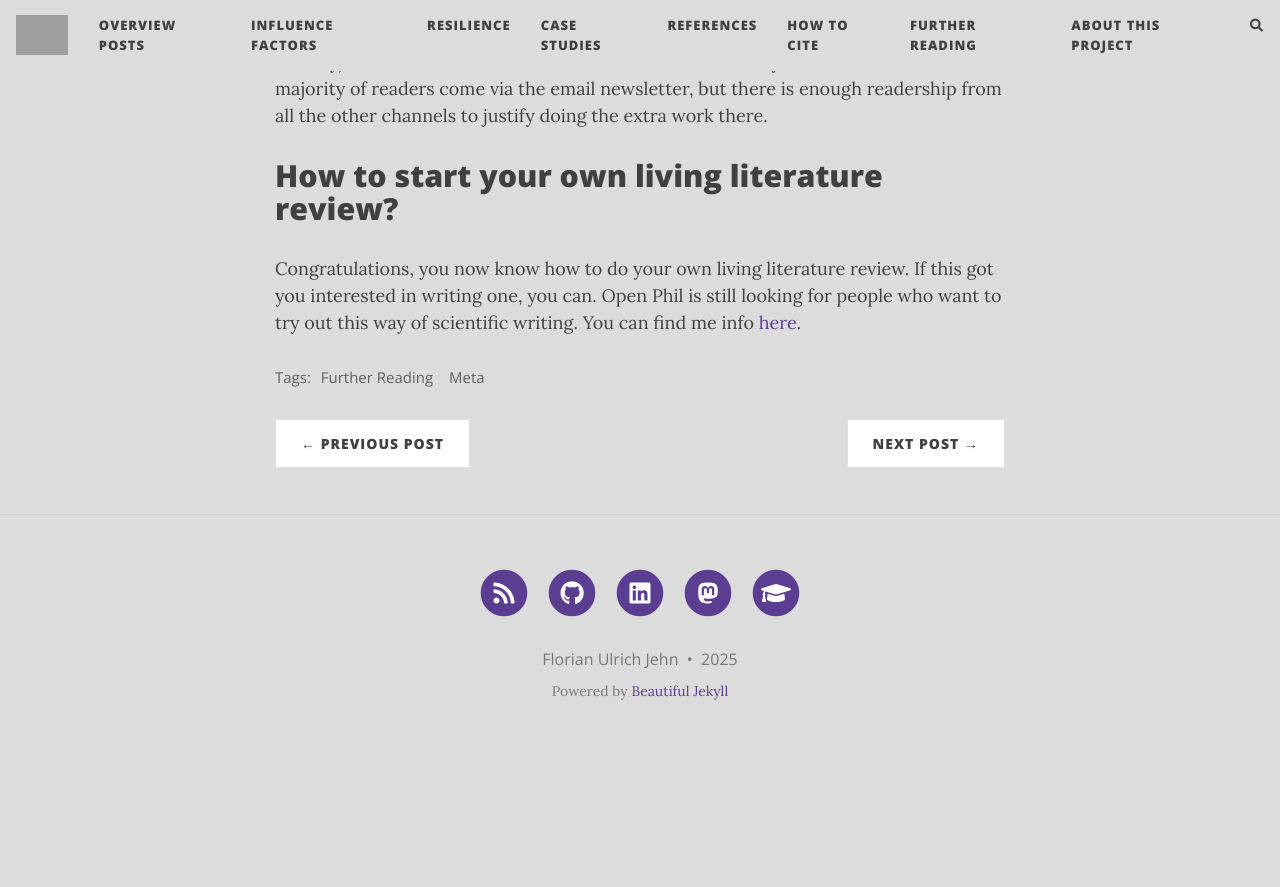
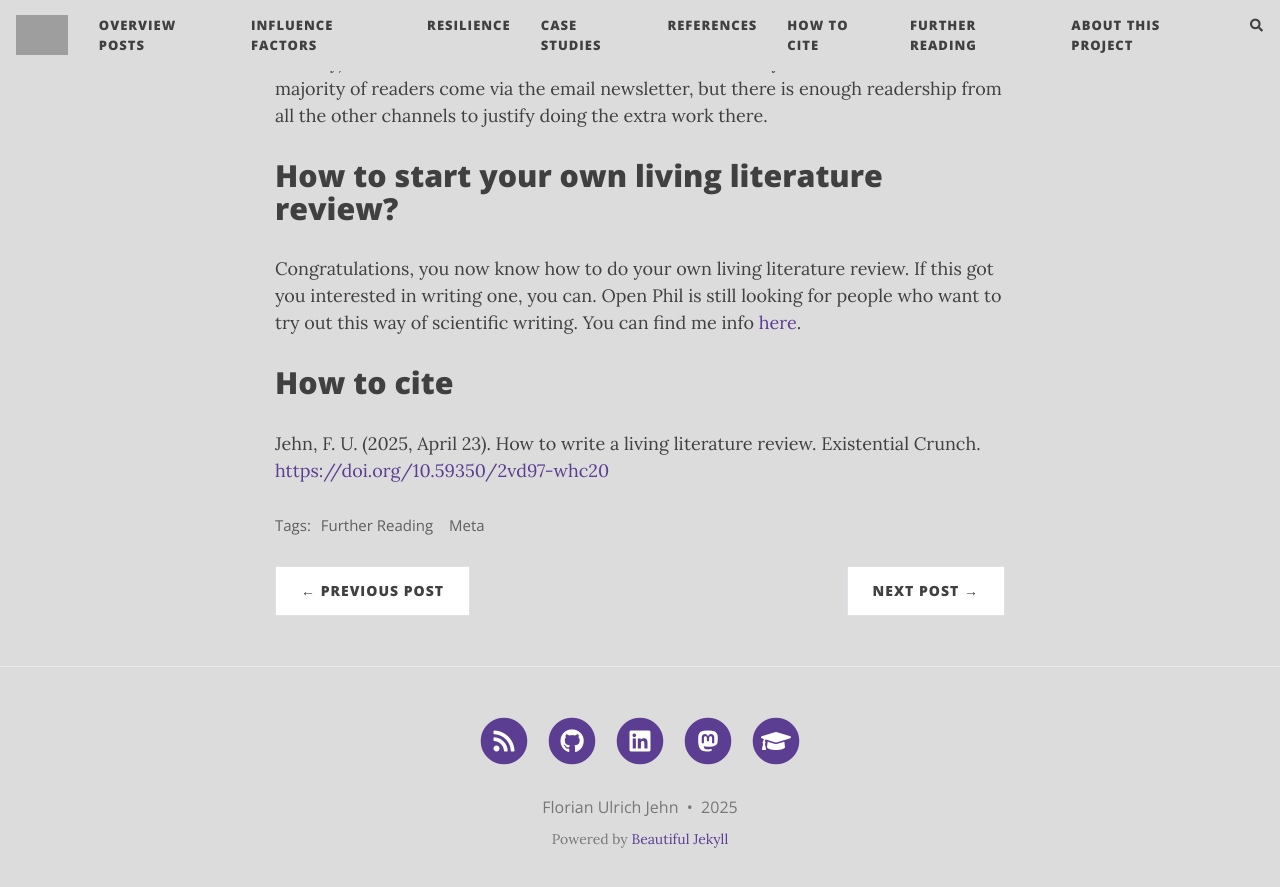
Before and after one commit to florianjehn/Societal_Collapse, a Jekyll site: the page built from _posts/2025-04-22-write_review.md, in a window 1280 px wide and 900 px high, scrolled down 7156 px. Shown: the top 887 px of the window. Built offline with Jekyll 4.4.1, drawn with Linux system fonts in a browser that asks for light colours; nearby versions of some CDN libraries; comment, search, counter and statistics services are not loaded; before the commit the page ends 7908 px from its top, so only the background shows below that; grey boxes are pictures that could not be loaded.

Commit message:
Update 2025-04-22-write_review.md

```diff
--- a/_posts/2025-04-22-write_review.md
+++ b/_posts/2025-04-22-write_review.md
@@ -106,3 +106,6 @@ This is my least favorite part of the whole endeavour, so I might be doing this
 # How to start your own living literature review?
 
 Congratulations, you now know how to do your own living literature review. If this got you interested in writing one, you can. Open Phil is still looking for people who want to try out this way of scientific writing. You can find me info [here](https://mattsclancy.substack.com/p/time-for-more-living-literature-reviews).
+
+# How to cite
+Jehn, F. U. (2025, April 23). How to write a living literature review. Existential Crunch. [https://doi.org/10.59350/2vd97-whc20](https://doi.org/10.59350/2vd97-whc20)
```
